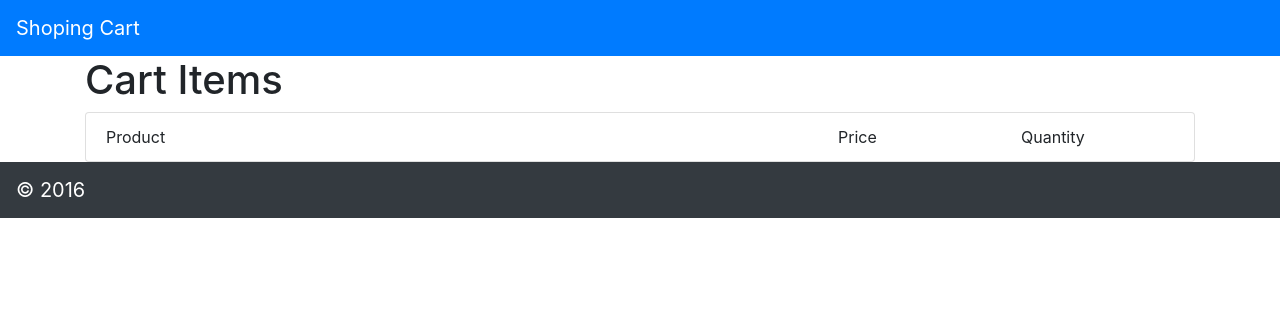
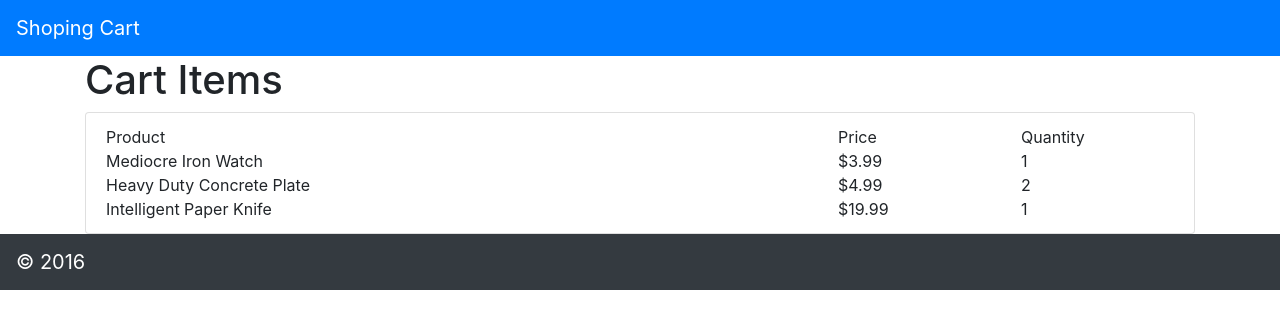
Before and after one commit to QReed/shoping-cart, a React (Create React App) app: page / in a window 1280 px wide. Shown: the top 328 px of the page. Built offline with nearby package versions, Linux system fonts and the light colour scheme.

Commit message:
stopping point
this is how far i can get on my own. need help finishing.

```diff
--- a/src/App.js
+++ b/src/App.js
@@ -9,10 +9,9 @@ class App extends React.Component {
         { id: 2, product: { id: 41, name: 'Heavy Duty Concrete Plate', priceInCents: 499 }, quantity: 2 },
         { id: 3, product: { id: 42, name: 'Intelligent Paper Knife', priceInCents: 1999 }, quantity: 1 },
       ]
-
  return (
     <div>
-	  <Shopingcart/>
+	  <Shopingcart Itemlist={cartItemsList}/>
 	</div>);
  }
 }
--- /dev/null
+++ b/src/CartItemCom.js
@@ -0,0 +1,25 @@
+import React from 'react';
+
+function CartItemCOM(prop) {
+
+
+return <div class="collection-item">
+<div class="row">
+  <div class="col-md-8">Mediocre Iron Watch</div>
+  <div class="col-md-2">$3.99</div>
+  <div class="col-md-2">1</div>
+</div>
+<div class="row">
+  <div class="col-md-8">Heavy Duty Concrete Plate</div>
+  <div class="col-md-2">$4.99</div>
+  <div class="col-md-2">2</div>
+</div>
+<div class="row">
+  <div class="col-md-8">Intelligent Paper Knife</div>
+  <div class="col-md-2">$19.99</div>
+  <div class="col-md-2">1</div>
+</div>
+</div>
+}
+
+export default CartItemCOM;
--- a/src/CartItems.js
+++ b/src/CartItems.js
@@ -1,7 +1,10 @@
 import React from 'react';
+import CartItemCOM from './CartItemCom';
 
-function CartItems(){
+function CartItems(prop){
 
+    let itemList= prop.items;
+    console.log("itemList",itemList)
 return <div className="container">
             <h1>Cart Items</h1>
             <div className= "list-group">
@@ -11,7 +14,7 @@ return <div className="container">
                         <div className="col-md-2">Price</div>
                         <div className="col-md-2">Quantity</div>
                     </div>
-
+                  <CartItemCOM itemsLS={itemList}/>
                 </div>
             </div>
         </div>
--- a/src/Shopingcart.js
+++ b/src/Shopingcart.js
@@ -4,13 +4,13 @@ import CartFooter from './Footer';
 import CartHeader from './Cartheader';
 import CartItems from './CartItems';
 
-function shopingcart() {
+function shopingcart(prop) {
 
-
-
+let List = prop.Itemlist
+    console.log("shopping",List)
 return  <div>
   <CartHeader/>
-  <CartItems/>
+  <CartItems items={List}/>
   <CartFooter copyright="2016"/>
 </div>
 }
```
Also changed, not shown: src/Additem.js (added, +8 -0 lines), src/CartItem.js (deleted, +0 -14 lines).
